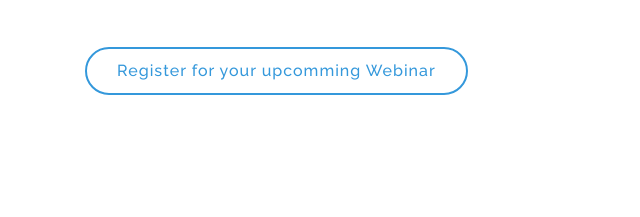
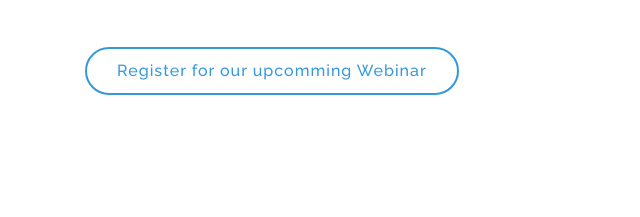
Before and after one commit to forsmileteam/smile, a plain HTML site: page index.html in a window 1280 px wide. Shown: the part 436-653 px from the top of the page, 0-640 px from the left. Drawn offline with nearby package versions, Linux system fonts and the light colour scheme.

Commit message:
Update index.html

```diff
--- a/index.html
+++ b/index.html
@@ -114,7 +114,7 @@ window.fbAsyncInit = function() {
 & give them a Smile... </h2>
 
           <div data-aos="fade-up" data-aos-delay="800">
-            <a href="https://forms.gle/hjENaXv4gbZnX1nz8" class="btn-get-started scrollto" target="_blank">Register for your upcomming Webinar</a>
+            <a href="https://forms.gle/hjENaXv4gbZnX1nz8" target="_blank" class="btn-get-started scrollto">Register for our upcomming Webinar</a>
           </div>
         </div>
         <div class="col-lg-6 order-1 order-lg-2 hero-img" data-aos="fade-left" data-aos-delay="200">
```
